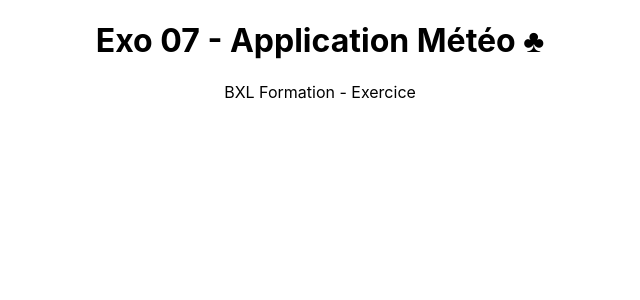
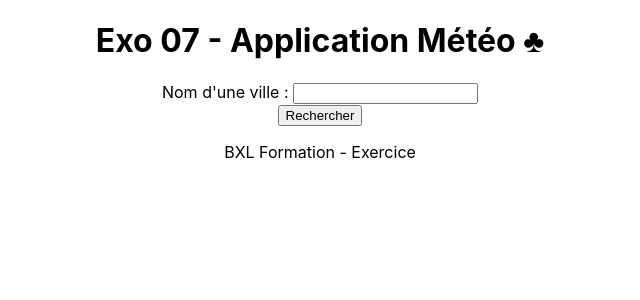
Before and after one commit to Formation-JS/Exo-ReactJS-07-Meteo, a React (Create React App) app: page / in a window 1280 px wide. Shown: the top 300 px of the page, without its empty margins (320-960 px from the left). Built offline with nearby package versions, Linux system fonts and the light colour scheme.

Commit message:
City search form

```diff
--- a/package.json
+++ b/package.json
@@ -3,13 +3,16 @@
   "version": "0.1.0",
   "private": true,
   "dependencies": {
+    "@hookform/resolvers": "^2.8.8",
     "@testing-library/jest-dom": "^5.16.4",
     "@testing-library/react": "^13.1.1",
     "@testing-library/user-event": "^13.5.0",
     "react": "^18.0.0",
     "react-dom": "^18.0.0",
+    "react-hook-form": "^7.30.0",
     "react-scripts": "5.0.1",
-    "web-vitals": "^2.1.4"
+    "web-vitals": "^2.1.4",
+    "yup": "^0.32.11"
   },
   "scripts": {
     "start": "react-scripts start",
--- /dev/null
+++ b/src/components/city-search/city-search.jsx
@@ -0,0 +1,43 @@
+import { useForm } from 'react-hook-form';
+import * as yup from 'yup';
+import { yupResolver } from '@hookform/resolvers/yup';
+
+const citySchema = yup.object({
+    city: yup.string().trim().required().min(2).matches(/^[a-z\s\-]*$/i)
+}).required();
+
+const CitySearch = ({ onSearch }) => {
+    const { register, handleSubmit, formState: { errors }, reset } = useForm({
+        resolver: yupResolver(citySchema)
+    });
+
+    const onSubmit = (data) => {
+        // Envoye des données
+        onSearch(data.city);
+
+        // Reset du formulaire
+        reset();
+    };
+
+    console.log(errors?.city);
+
+    return (
+        <form onSubmit={handleSubmit(onSubmit)}>
+            <div>
+                <label htmlFor='city'>Nom d'une ville : </label>
+                <input id='city' defaultValue='' {...register('city')} />
+                {errors?.city && (
+                    <span> {errors.city.message}</span>
+                )}
+            </div>
+
+            <button type='submit'>Rechercher</button>
+        </form>
+    );
+};
+
+CitySearch.defaultProps = {
+    onSearch: () => { } // NOOP
+};
+
+export default CitySearch;
--- a/src/containers/weather-app/weather-app.jsx
+++ b/src/containers/weather-app/weather-app.jsx
@@ -1,9 +1,15 @@
+import CitySearch from '../../components/city-search/city-search';
+
 const WeatherApp = () => {
 
+    const handleSearch = (city) => {
+        console.log(city);
+    };
 
 
     return (
         <main>
+            <CitySearch onSearch={handleSearch} />
 
         </main>
     );
```
Also changed, not shown: 1 other file (tests, documents, lock files or other folders).
